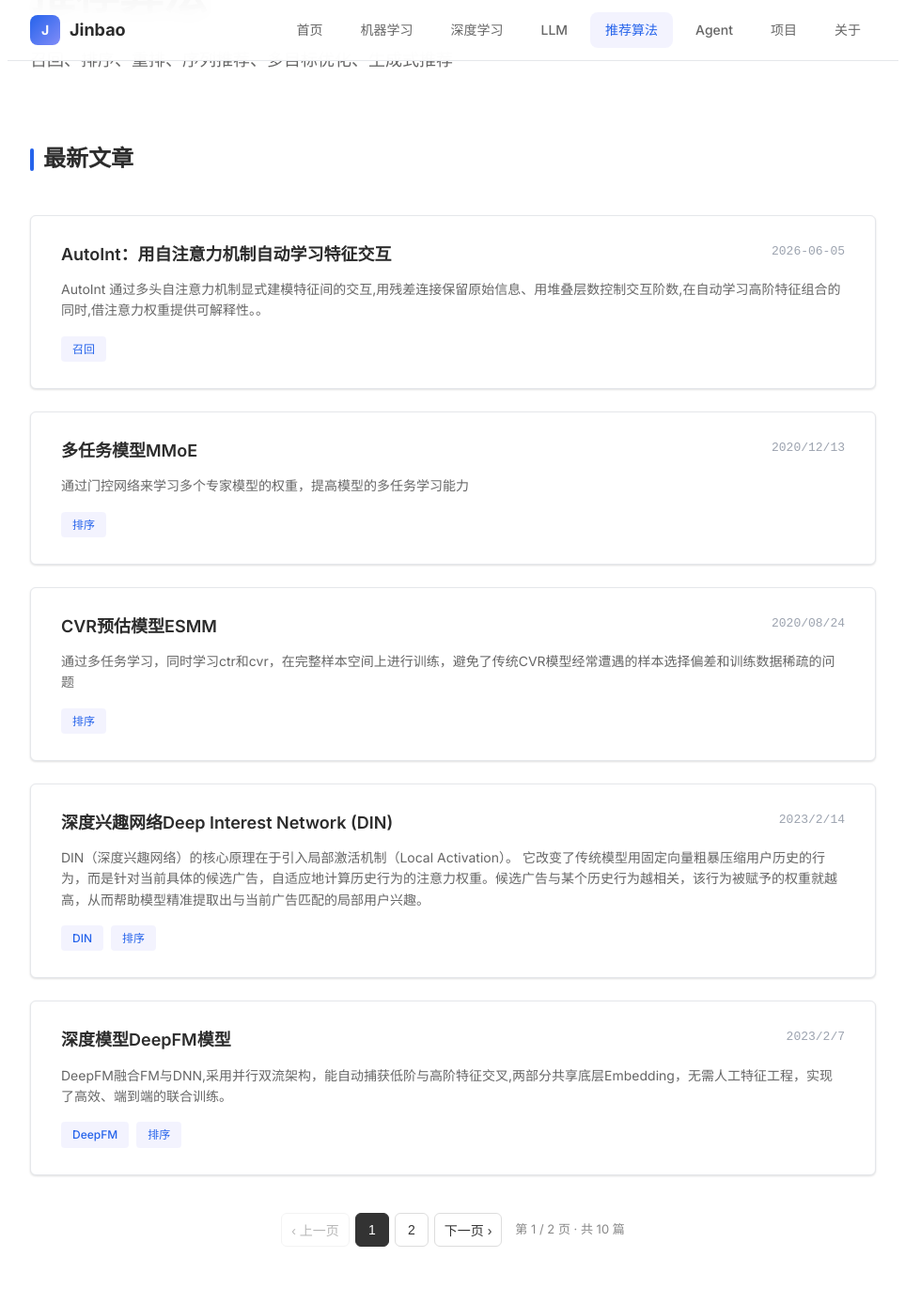
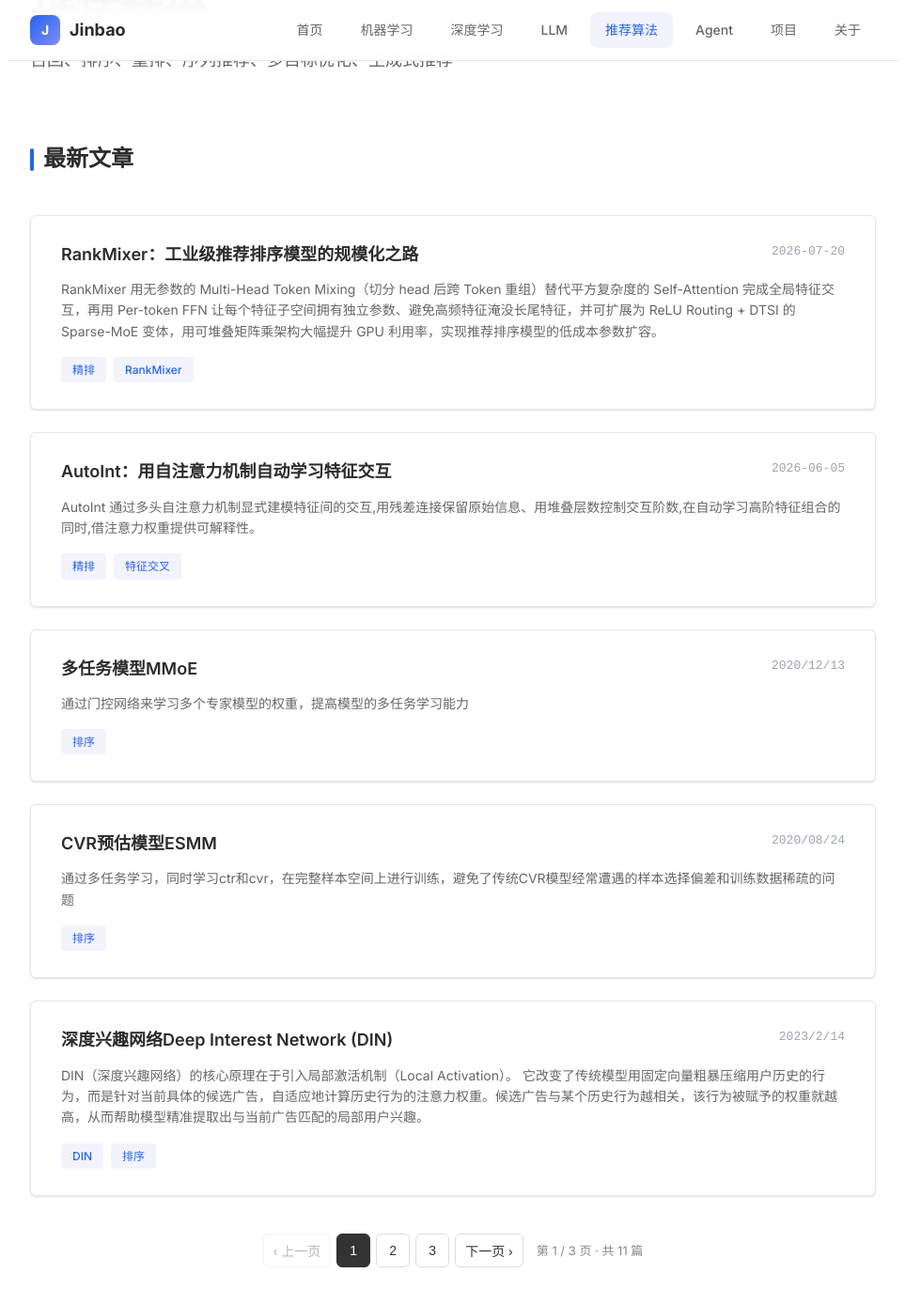
Before and after one commit to JinbaoSite/jinbaosite.github.io, a Jekyll site: the page built from recsys/index.md, in a window 1280 px wide and 1400 px high, scrolled down 217 px. Shown: the top 1388 px of the window at 94% size, without its empty margins (158-1121 px from the left). Built offline with Jekyll 4.4.1, drawn with Linux system fonts in a browser that asks for light colours; comment, search, counter and statistics services are not loaded.

Commit message:
Update index.md

```diff
--- a/recsys/index.md
+++ b/recsys/index.md
@@ -3,12 +3,16 @@ layout: listpage
 title: 推荐算法
 subtitle: 召回、排序、重排、序列推荐、多目标优化、生成式推荐
 article-list:
+  - article-title: RankMixer：工业级推荐排序模型的规模化之路
+    article-url: /recsys/rankmixer
+    article-date: 2026-07-20
+    article-desc: RankMixer 用无参数的 Multi-Head Token Mixing（切分 head 后跨 Token 重组）替代平方复杂度的 Self-Attention 完成全局特征交互，再用 Per-token FFN 让每个特征子空间拥有独立参数、避免高频特征淹没长尾特征，并可扩展为 ReLU Routing + DTSI 的 Sparse-MoE 变体，用可堆叠矩阵乘架构大幅提升 GPU 利用率，实现推荐排序模型的低成本参数扩容。
+    article-tags: [精排, RankMixer]
   - article-title: AutoInt：用自注意力机制自动学习特征交互
     article-url: /recsys/autoint
     article-date: 2026-06-05
-    article-desc: AutoInt 通过多头自注意力机制显式建模特征间的交互,用残差连接保留原始信息、用堆叠层数控制交互阶数,在自动学习高阶特征组合的同时,借注意力权重提供可解释性。。
+    article-desc: AutoInt 通过多头自注意力机制显式建模特征间的交互,用残差连接保留原始信息、用堆叠层数控制交互阶数,在自动学习高阶特征组合的同时,借注意力权重提供可解释性。
     article-tags: [精排, 特征交叉]
-    article-tags: [召回]
   - article-title: 多任务模型MMoE
     article-url: /recsys/mmoe
     article-date: 2020/12/13
```
